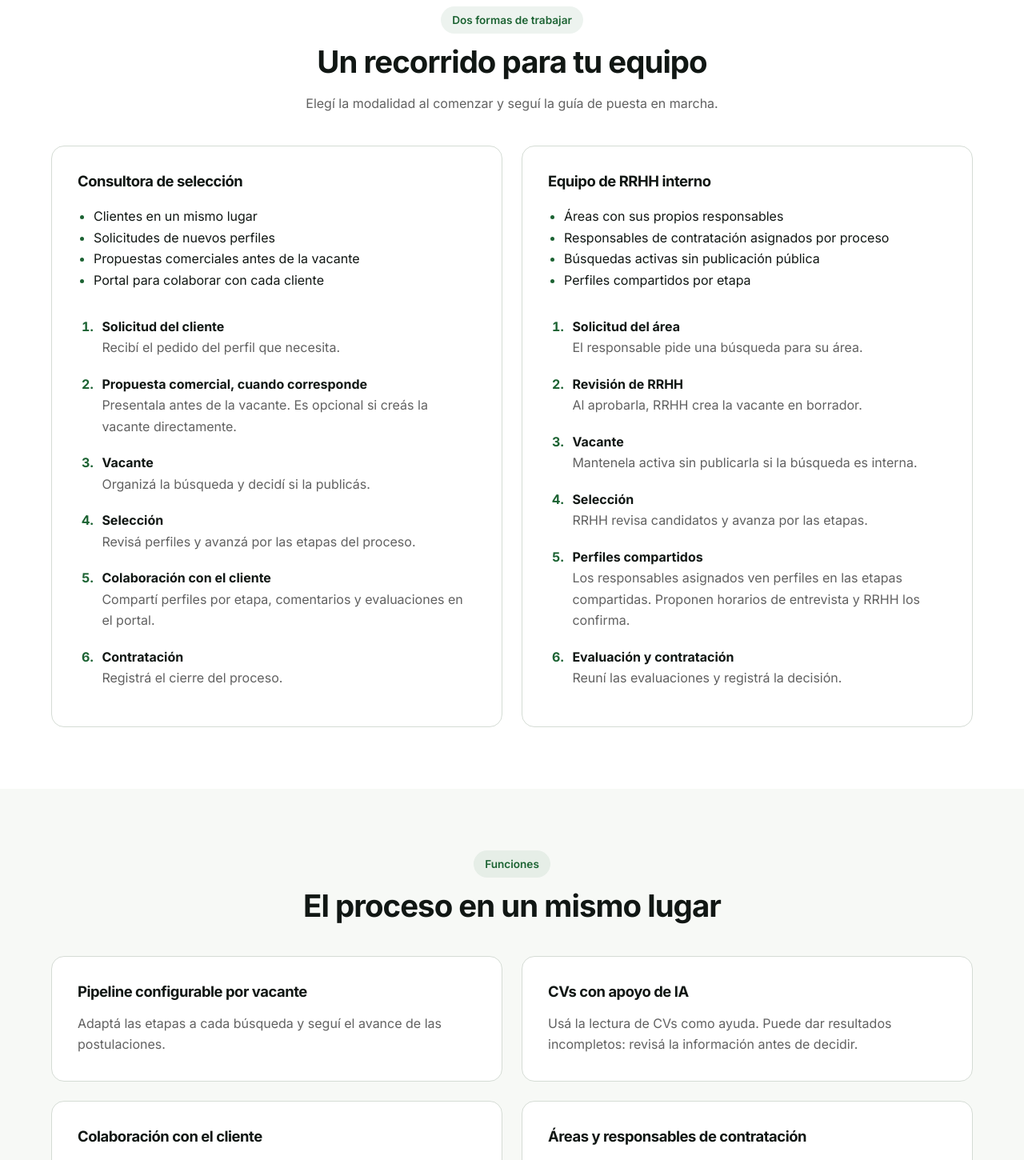
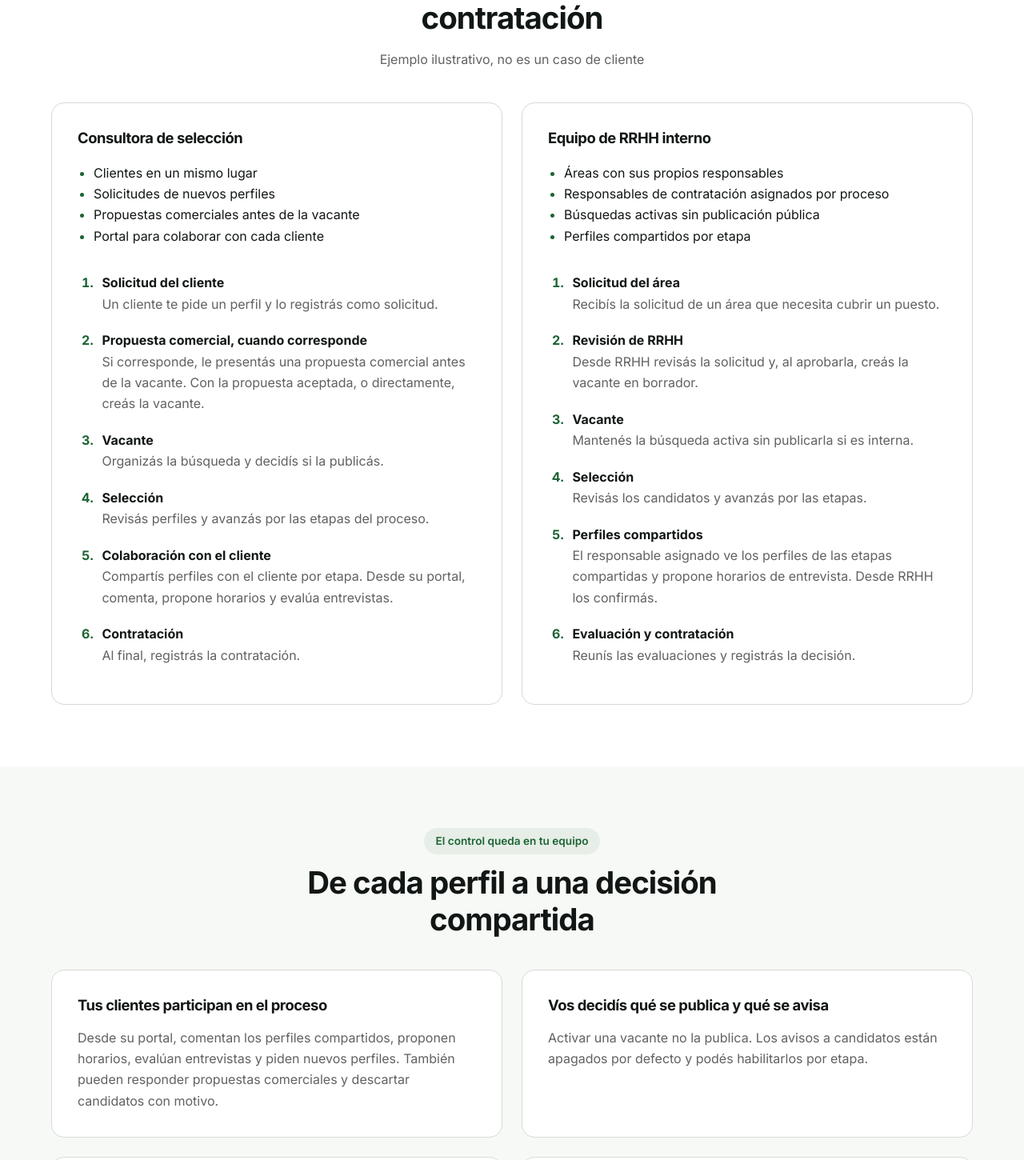
Before and after one commit to fuentepy/fuente-ats-landing, a React (Vite) app: page / in a window 1280 px wide. Shown: the part 1000-2450 px from the top of the page at 80% size. Built offline with nearby package versions, Linux system fonts and the light colour scheme; no server answers.

Commit message:
copy(web): conectar el proceso de selección con el control del equipo

```diff
--- a/src/pages/ats-landing/AtsAudience.tsx
+++ b/src/pages/ats-landing/AtsAudience.tsx
@@ -2,31 +2,31 @@ const modes = [
   {
     title: 'Consultora de selección',
     steps: [
-      ['Solicitud del cliente', 'Recibí el pedido del perfil que necesita.'],
-      ['Propuesta comercial, cuando corresponde', 'Presentala antes de la vacante. Es opcional si creás la vacante directamente.'],
-      ['Vacante', 'Organizá la búsqueda y decidí si la publicás.'],
-      ['Selección', 'Revisá perfiles y avanzá por las etapas del proceso.'],
-      ['Colaboración con el cliente', 'Compartí perfiles por etapa, comentarios y evaluaciones en el portal.'],
-      ['Contratación', 'Registrá el cierre del proceso.'],
+      ['Solicitud del cliente', 'Un cliente te pide un perfil y lo registrás como solicitud.'],
+      ['Propuesta comercial, cuando corresponde', 'Si corresponde, le presentás una propuesta comercial antes de la vacante. Con la propuesta aceptada, o directamente, creás la vacante.'],
+      ['Vacante', 'Organizás la búsqueda y decidís si la publicás.'],
+      ['Selección', 'Revisás perfiles y avanzás por las etapas del proceso.'],
+      ['Colaboración con el cliente', 'Compartís perfiles con el cliente por etapa. Desde su portal, comenta, propone horarios y evalúa entrevistas.'],
+      ['Contratación', 'Al final, registrás la contratación.'],
     ],
     benefits: ['Clientes en un mismo lugar', 'Solicitudes de nuevos perfiles', 'Propuestas comerciales antes de la vacante', 'Portal para colaborar con cada cliente'],
   },
   {
     title: 'Equipo de RRHH interno',
     steps: [
-      ['Solicitud del área', 'El responsable pide una búsqueda para su área.'],
-      ['Revisión de RRHH', 'Al aprobarla, RRHH crea la vacante en borrador.'],
-      ['Vacante', 'Mantenela activa sin publicarla si la búsqueda es interna.'],
-      ['Selección', 'RRHH revisa candidatos y avanza por las etapas.'],
-      ['Perfiles compartidos', 'Los responsables asignados ven perfiles en las etapas compartidas. Proponen horarios de entrevista y RRHH los confirma.'],
-      ['Evaluación y contratación', 'Reuní las evaluaciones y registrá la decisión.'],
+      ['Solicitud del área', 'Recibís la solicitud de un área que necesita cubrir un puesto.'],
+      ['Revisión de RRHH', 'Desde RRHH revisás la solicitud y, al aprobarla, creás la vacante en borrador.'],
+      ['Vacante', 'Mantenés la búsqueda activa sin publicarla si es interna.'],
+      ['Selección', 'Revisás los candidatos y avanzás por las etapas.'],
+      ['Perfiles compartidos', 'El responsable asignado ve los perfiles de las etapas compartidas y propone horarios de entrevista. Desde RRHH los confirmás.'],
+      ['Evaluación y contratación', 'Reunís las evaluaciones y registrás la decisión.'],
     ],
     benefits: ['Áreas con sus propios responsables', 'Responsables de contratación asignados por proceso', 'Búsquedas activas sin publicación pública', 'Perfiles compartidos por etapa'],
   },
 ];
 export const AtsAudience = () => <section id="modalidades" className="ats-section">
   <div className="ats-container">
-    <div className="ats-section-heading"><span className="ats-eyebrow">Dos formas de trabajar</span><h2>Un recorrido para tu equipo</h2><p>Elegí la modalidad al comenzar y seguí la guía de puesta en marcha.</p></div>
+    <div className="ats-section-heading"><span className="ats-eyebrow">Dos formas de trabajar</span><h2>Así se ve un proceso, de la solicitud a la contratación</h2><p id="historia-aviso">Ejemplo ilustrativo, no es un caso de cliente</p></div>
     <div className="ats-grid-2 ats-grid">{modes.map(mode => <article className="ats-card" key={mode.title}>
       <h3>{mode.title}</h3><ul className="ats-benefits">{mode.benefits.map(b => <li key={b}>{b}</li>)}</ul>
       <ol className="ats-mode-steps">{mode.steps.map(([title, text]) => <li key={title}><strong>{title}</strong><p>{text}</p></li>)}</ol>
--- a/src/pages/ats-landing/AtsFeatures.tsx
+++ b/src/pages/ats-landing/AtsFeatures.tsx
@@ -1,12 +1,12 @@
 const features = [
-  ['Pipeline configurable por vacante', 'Adaptá las etapas a cada búsqueda y seguí el avance de las postulaciones.'],
-  ['CVs con apoyo de IA', 'Usá la lectura de CVs como ayuda. Puede dar resultados incompletos: revisá la información antes de decidir.'],
-  ['Colaboración con el cliente', 'El cliente ve sus vacantes y los perfiles compartidos según la etapa. Puede comentar, proponer horarios, descartar con motivo, evaluar entrevistas, pedir nuevos perfiles y responder propuestas comerciales.'],
-  ['Áreas y responsables de contratación', 'En RRHH interno, asigná responsables a los procesos y compartí perfiles por etapa. Los responsables proponen horarios de entrevista y RRHH los confirma.'],
+  ['Tus clientes participan en el proceso', 'Desde su portal, comentan los perfiles compartidos, proponen horarios, evalúan entrevistas y piden nuevos perfiles. También pueden responder propuestas comerciales y descartar candidatos con motivo.'],
+  ['Vos decidís qué se publica y qué se avisa', 'Activar una vacante no la publica. Los avisos a candidatos están apagados por defecto y podés habilitarlos por etapa.'],
+  ['La IA ayuda, vos decidís', 'Usá la lectura de CVs como apoyo. Puede dar resultados incompletos: una persona debe revisar y decidir.'],
+  ['Tu proceso, con tus etapas', 'Configurá el pipeline de selección para toda tu empresa y seguí el avance de las postulaciones.'],
 ];
 export const AtsFeatures = () => <section id="funciones" className="ats-section ats-muted-bg">
   <div className="ats-container">
-    <div className="ats-section-heading"><span className="ats-eyebrow">Funciones</span><h2>El proceso en un mismo lugar</h2></div>
+    <div className="ats-section-heading"><span className="ats-eyebrow">El control queda en tu equipo</span><h2>De cada perfil a una decisión compartida</h2></div>
     <div className="ats-grid ats-grid-2">{features.map(([title,text]) => <article key={title} className="ats-card"><h3>{title}</h3><p>{text}</p></article>)}</div>
     <aside className="ats-control-note"><h3>Vos decidís qué se publica y qué se avisa</h3><p>Activar una vacante no la publica: mostrarla en la bolsa pública es una acción aparte. Los avisos por correo a candidatos están apagados por defecto; podés habilitarlos etapa por etapa.</p></aside>
   </div>
--- a/src/pages/ats-landing/AtsHero.tsx
+++ b/src/pages/ats-landing/AtsHero.tsx
@@ -1,6 +1,6 @@
 import { APP_LINKS } from "@/lib/links";
 const capabilities = [
-  ['Pipeline configurable', 'Organizá las etapas de cada vacante.'],
+  ['Pipeline configurable', 'Configurá las etapas de selección de tu empresa.'],
   ['Lectura de CVs con IA', 'Una herramienta de apoyo que una persona revisa.'],
   ['Portal de colaboración', 'Con clientes y responsables de contratación.'],
 ];
@@ -8,8 +8,8 @@ export const AtsHero = () => <section id="inicio" className="ats-hero ats-muted-
   <div className="ats-container">
     <div className="ats-hero-copy">
       <span className="ats-eyebrow">Selección para consultoras y equipos de RRHH</span>
-      <h1>Gestioná tus búsquedas de selección, <span className="ats-text-gradient">de la solicitud a la contratación</span></h1>
-      <p className="ats-lead">FuenteHR, de FUENTEPY S.A., reúne solicitudes, vacantes, candidatos y entrevistas en un solo lugar, con tus clientes o responsables de contratación colaborando en cada proceso.</p>
+      <h1>Dejá de perseguir candidatos <span className="ats-text-gradient">entre correos y planillas</span></h1>
+      <p className="ats-lead">FuenteHR reúne solicitudes, vacantes, candidatos y entrevistas en un solo lugar, y deja que tus clientes o responsables de contratación participen en cada proceso.</p>
       <div className="ats-actions"><a className="ats-btn-gradient" href={APP_LINKS.signup}>Comenzar prueba gratuita</a><a className="ats-btn-outline" href="#contacto-ats">Agendar una demo</a></div>
       <p className="ats-note">Prueba gratuita, sin cargos automáticos: solo pasa a plan pago si lo contratás. Al registrarte ves los días y los límites exactos.</p>
       <p>¿Ya tenés cuenta? <a href={APP_LINKS.login}>Iniciar sesión</a></p>
--- a/src/pages/ats-landing/AtsShowcase.tsx
+++ b/src/pages/ats-landing/AtsShowcase.tsx
@@ -1,6 +1,6 @@
 export const AtsShowcase = () => <section id="producto" className="ats-section">
   <div className="ats-container">
-    <div className="ats-section-heading"><h2>Seguí el avance de cada búsqueda</h2><p>Un tablero por vacante, con las etapas que configure tu equipo.</p></div>
+    <div className="ats-section-heading"><h2>Seguí el avance de cada búsqueda</h2><p>Seguí las postulaciones de cada búsqueda con las etapas que configure tu empresa.</p></div>
     <figure className="ats-product-illustration">
       <figcaption>Ilustración con datos de ejemplo</figcaption>
       <div className="ats-example-stages">{['Revisión de perfiles', 'Conversaciones', 'Decisión'].map((stage,i) => <div key={stage}><strong>{stage}</strong><div className="ats-example-profile">Perfil de ejemplo {i+1}<p>Información para revisar</p></div></div>)}</div>
--- a/src/pages/ats-landing/AtsTrialAndFaq.tsx
+++ b/src/pages/ats-landing/AtsTrialAndFaq.tsx
@@ -1,16 +1,16 @@
 import { APP_LINKS } from '@/lib/links';
 const questions = [
   ['¿Cómo se usan los datos y la IA?', <>Los datos se usan para gestionar tus procesos de selección según los <a href={APP_LINKS.legal}>Términos y privacidad</a>. Al solicitar un análisis de CV con IA, su contenido puede enviarse a un proveedor externo. La IA puede dar resultados incompletos: una persona debe revisar y decidir.</>],
-  ['¿Qué pasa cuando termina la prueba?', 'No se convierte automáticamente en una suscripción paga ni autoriza cargos. Para continuar con un plan pago tenés que contratarlo expresamente. Al vencer se restringe crear vacantes, sumar personal y usar IA; los datos se conservan.'],
+  ['¿Qué pasa cuando termina la prueba?', 'No se convierte automáticamente en una suscripción paga ni autoriza cargos. Para continuar con un plan pago tenés que contratarlo expresamente. Al vencer, tras el período de gracia aplicable, se restringe crear vacantes, sumar personal y usar IA. Los datos se conservan.'],
   ['¿Las vacantes se publican solas?', 'No. Activar y publicar son acciones separadas. Podés mantener una búsqueda activa sin mostrarla en la bolsa pública.'],
   ['¿Se envían avisos a los candidatos?', 'Por defecto están apagados. El dueño o administrador puede habilitarlos por etapa.'],
   ['¿Puedo usar FuenteHR sin un equipo?', 'Sí. Podés empezar gestionando tus búsquedas y sumar personas después.'],
-  ['¿Cómo sumo a mi equipo?', 'El administrador crea las cuentas desde Configuración → Usuarios. Los contactos de clientes se crean desde la ficha del cliente.'],
+  ['¿Cómo sumo a mi equipo?', 'El administrador crea las cuentas del equipo. Los contactos de clientes se agregan desde la ficha del cliente.'],
 ];
 export const AtsTrialAndFaq = () => <>
   <section id="prueba-gratuita" className="ats-section"><div className="ats-container ats-trial">
     <h2>Probá FuenteHR con tu empresa</h2><p>La prueba gratuita no se convierte automáticamente en una suscripción paga ni autoriza cargos. La continuidad paga requiere contratación expresa.</p>
-    <p>Al vencer se restringe crear vacantes, sumar personal y usar IA. Tus datos se conservan. En el registro ves los días y los límites vigentes.</p>
+    <p>Al vencer, tras el período de gracia aplicable, se restringe crear vacantes, sumar personal y usar IA. Tus datos se conservan. En el registro ves los días y los límites vigentes.</p>
     <p>Necesitás un correo de empresa: no se aceptan Gmail, Hotmail, Yahoo ni otros correos personales similares.</p>
     <div className="ats-actions"><a href={APP_LINKS.signup} className="ats-btn-gradient">Comenzar prueba gratuita</a><a href={APP_LINKS.legal}>Términos y privacidad</a></div>
   </div></section>
```
Also changed, not shown: src/pages/ats-landing/AtsCtaForm.tsx (+4 -4 lines).
